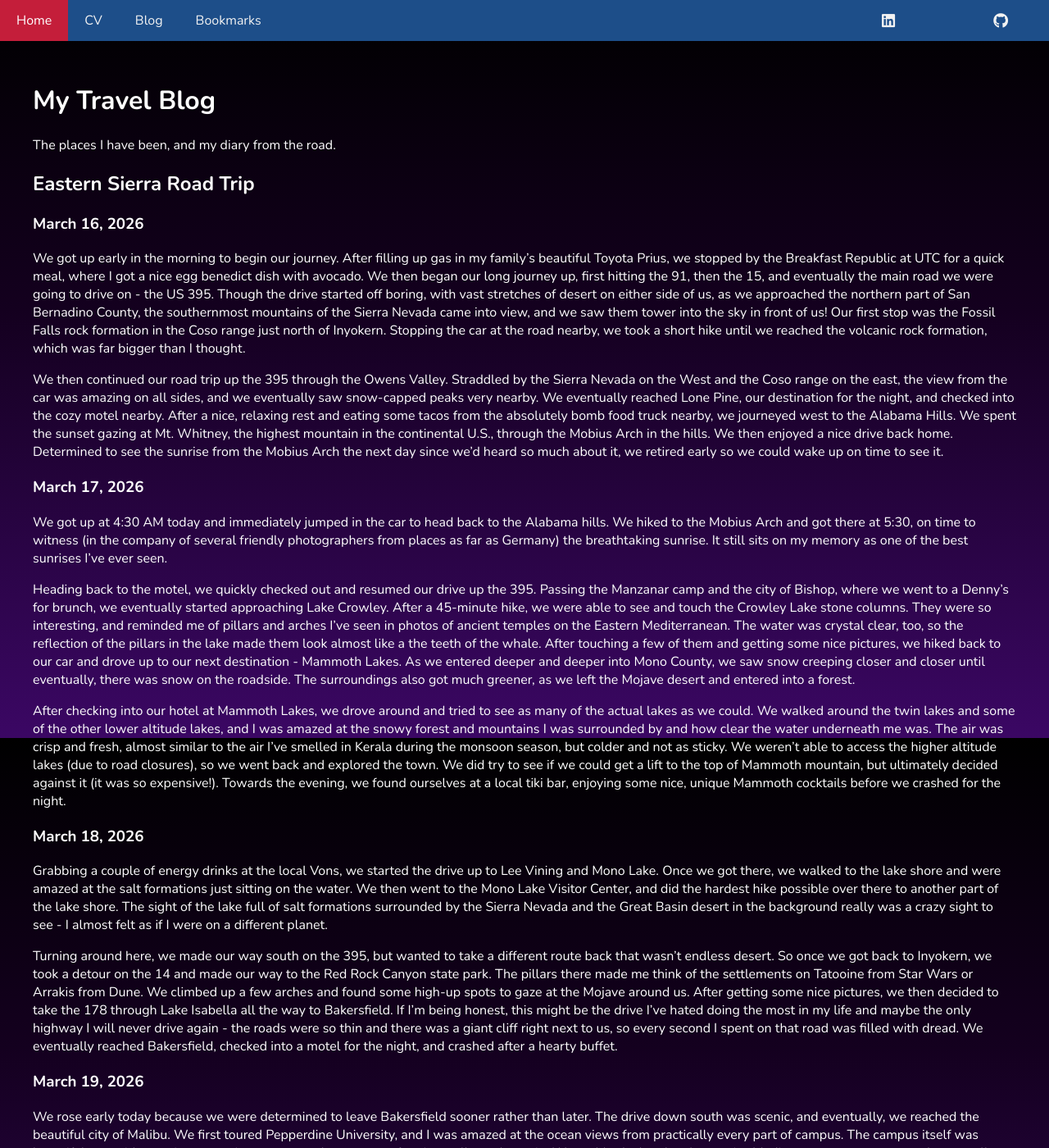
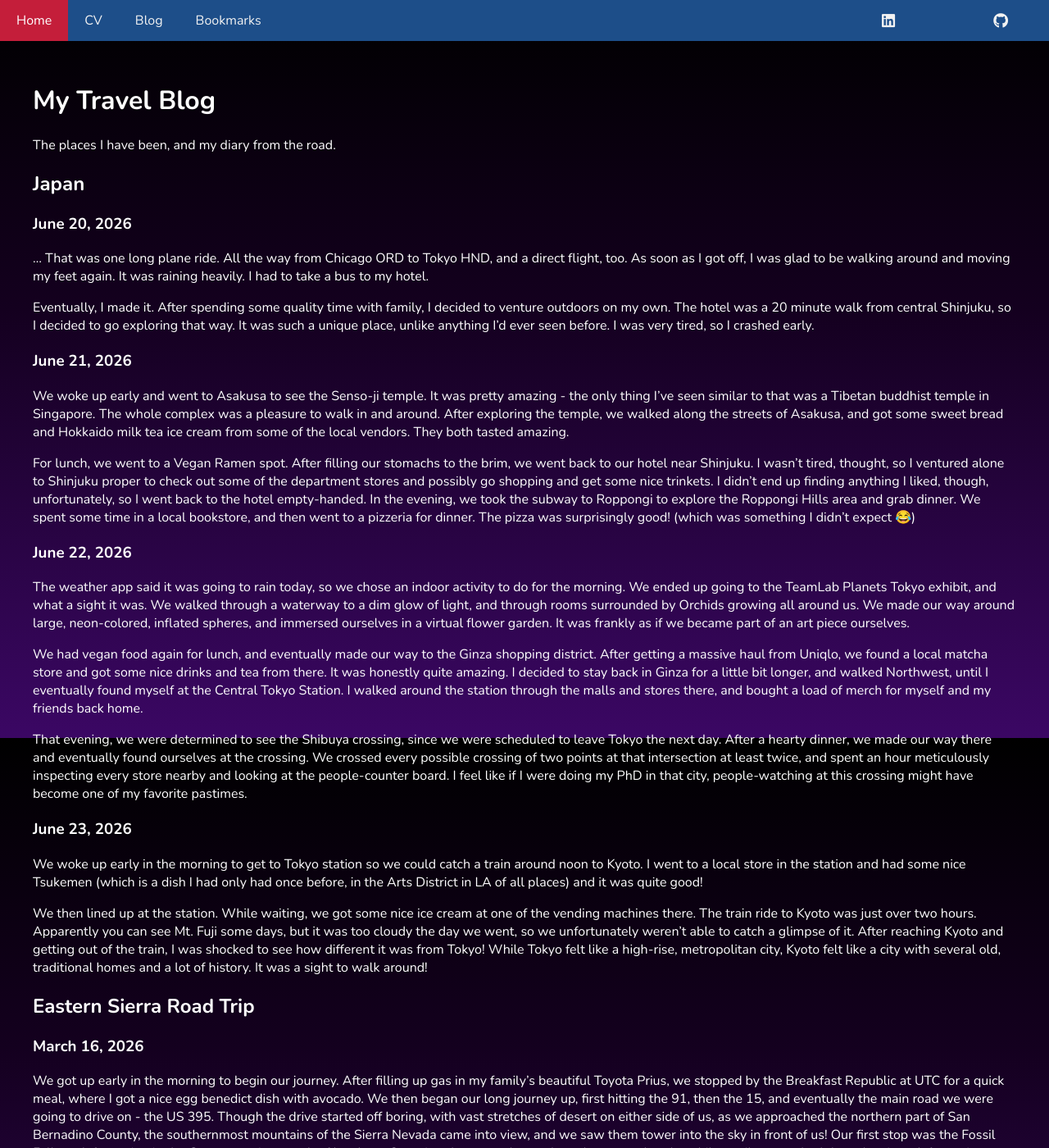
Before and after one commit to AK4032/AK4032.github.io, a Jekyll site: the page built from pages/travel.md, in a window 1280 px wide and 1400 px high. Shown: the whole window at 82% size. Built offline with Jekyll 4.4.1, drawn with Linux system fonts in a browser that asks for light colours; a style sheet for code colours, icons or effects is not loaded.

Commit message:
Update travel.md

```diff
--- a/pages/travel.md
+++ b/pages/travel.md
@@ -6,6 +6,30 @@ title: Travel
 # My Travel Blog
 
 The places I have been, and my diary from the road.
+
+## Japan
+
+### June 20, 2026
+... That was one long plane ride. All the way from Chicago ORD to Tokyo HND, and a direct flight, too. As soon as I got off, I was glad to be walking around and moving my feet again. It was raining heavily. I had to take a bus to my hotel.
+
+Eventually, I made it. After spending some quality time with family, I decided to venture outdoors on my own. The hotel was a 20 minute walk from central Shinjuku, so I decided to go exploring that way. It was such a unique place, unlike anything I'd ever seen before. I was very tired, so I crashed early.
+
+### June 21, 2026
+We woke up early and went to Asakusa to see the Senso-ji temple. It was pretty amazing - the only thing I've seen similar to that was a Tibetan buddhist temple in Singapore. The whole complex was a pleasure to walk in and around. After exploring the temple, we walked along the streets of Asakusa, and got some sweet bread and Hokkaido milk tea ice cream from some of the local vendors. They both tasted amazing.
+
+For lunch, we went to a Vegan Ramen spot. After filling our stomachs to the brim, we went back to our hotel near Shinjuku. I wasn't tired, thought, so I ventured alone to Shinjuku proper to check out some of the department stores and possibly go shopping and get some nice trinkets. I didn't end up finding anything I liked, though, unfortunately, so I went back to the hotel empty-handed. In the evening, we took the subway to Roppongi to explore the Roppongi Hills area and grab dinner. We spent some time in a local bookstore, and then went to a pizzeria for dinner. The pizza was surprisingly good! (which was something I didn't expect 😂)
+
+### June 22, 2026
+The weather app said it was going to rain today, so we chose an indoor activity to do for the morning. We ended up going to the TeamLab Planets Tokyo exhibit, and what a sight it was. We walked through a waterway to a dim glow of light, and through rooms surrounded by Orchids growing all around us. We made our way around large, neon-colored, inflated spheres, and immersed ourselves in a virtual flower garden. It was frankly as if we became part of an art piece ourselves.
+
+We had vegan food again for lunch, and eventually made our way to the Ginza shopping district. After getting a massive haul from Uniqlo, we found a local matcha store and got some nice drinks and tea from there. It was honestly quite amazing. I decided to stay back in Ginza for a little bit longer, and walked Northwest, until I eventually found myself at the Central Tokyo Station. I walked around the station through the malls and stores there, and bought a load of merch for myself and my friends back home.
+
+That evening, we were determined to see the Shibuya crossing, since we were scheduled to leave Tokyo the next day. After a hearty dinner, we made our way there and eventually found ourselves at the crossing. We crossed every possible crossing of two points at that intersection at least twice, and spent an hour meticulously inspecting every store nearby and looking at the people-counter board. I feel like if I were doing my PhD in that city, people-watching at this crossing might have become one of my favorite pastimes.
+
+### June 23, 2026
+We woke up early in the morning to get to Tokyo station so we could catch a train around noon to Kyoto. I went to a local store in the station and had some nice Tsukemen (which is a dish I had only had once before, in the Arts District in LA of all places) and it was quite good!
+
+We then lined up at the station. While waiting, we got some nice ice cream at one of the vending machines there. The train ride to Kyoto was just over two hours. Apparently you can see Mt. Fuji some days, but it was too cloudy the day we went, so we unfortunately weren't able to catch a glimpse of it. After reaching Kyoto and getting out of the train, I was shocked to see how different it was from Tokyo! While Tokyo felt like a high-rise, metropolitan city, Kyoto felt like a city with several old, traditional homes and a lot of history. It was a sight to walk around!
 
 ## Eastern Sierra Road Trip
 
```
